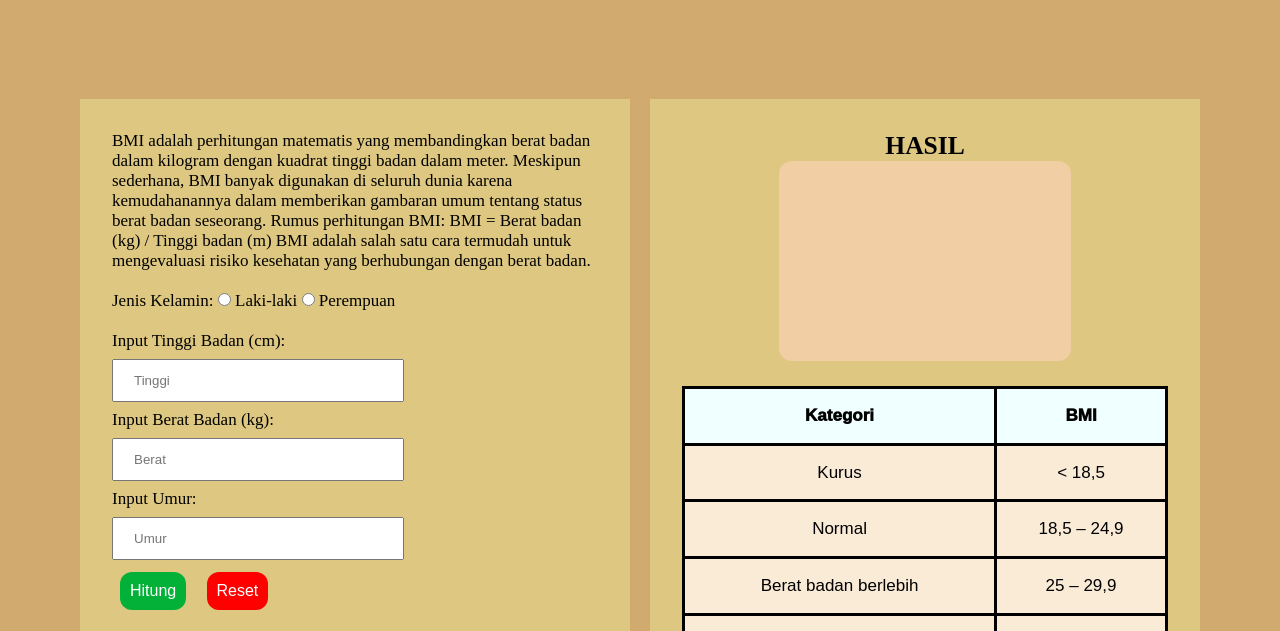
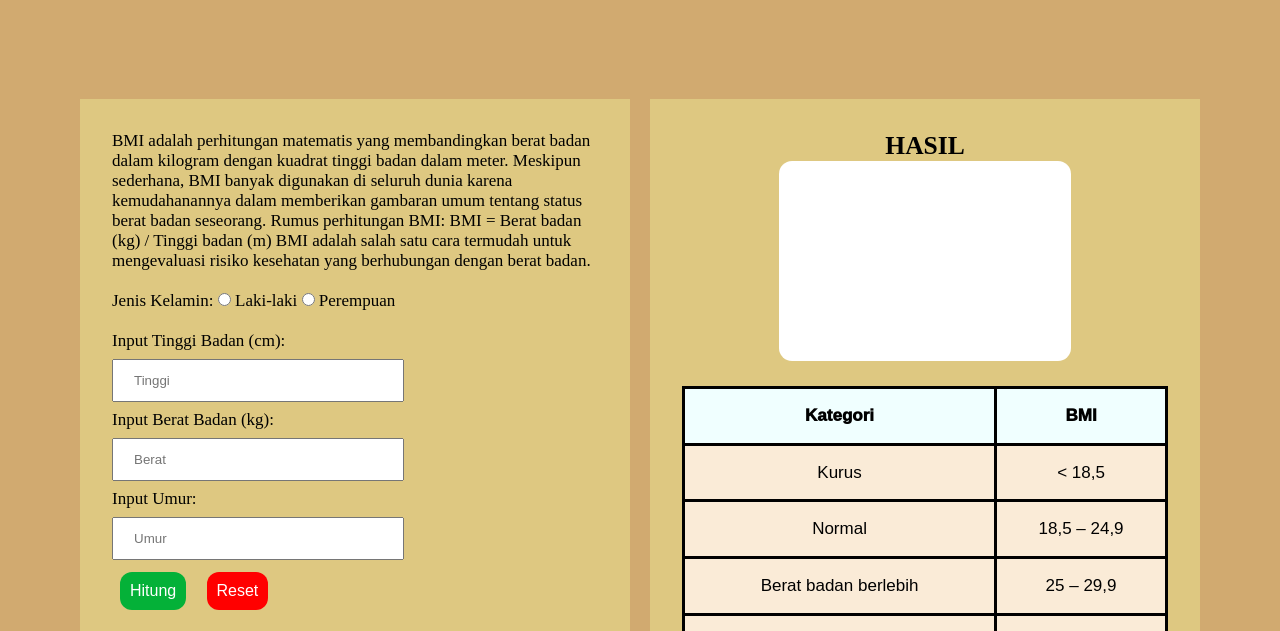
Before and after one commit to revou-fundamental-course/20-jan-25-wannn7, a plain HTML site: page index.html in a window 1280 px wide. Shown: the part 103-734 px from the top of the page. Drawn offline with Linux system fonts and the light colour scheme.

Commit message:
first commit

```diff
--- a/css/style.css
+++ b/css/style.css
@@ -100,7 +100,7 @@ th {
 }
 
 .result-area {
-	background-color: rgb(241, 206, 164);
+	background-color: rgb(255, 255, 255);
 	width: 60%;
 	height: 25vh;
 	font-family: sans-serif;
```
